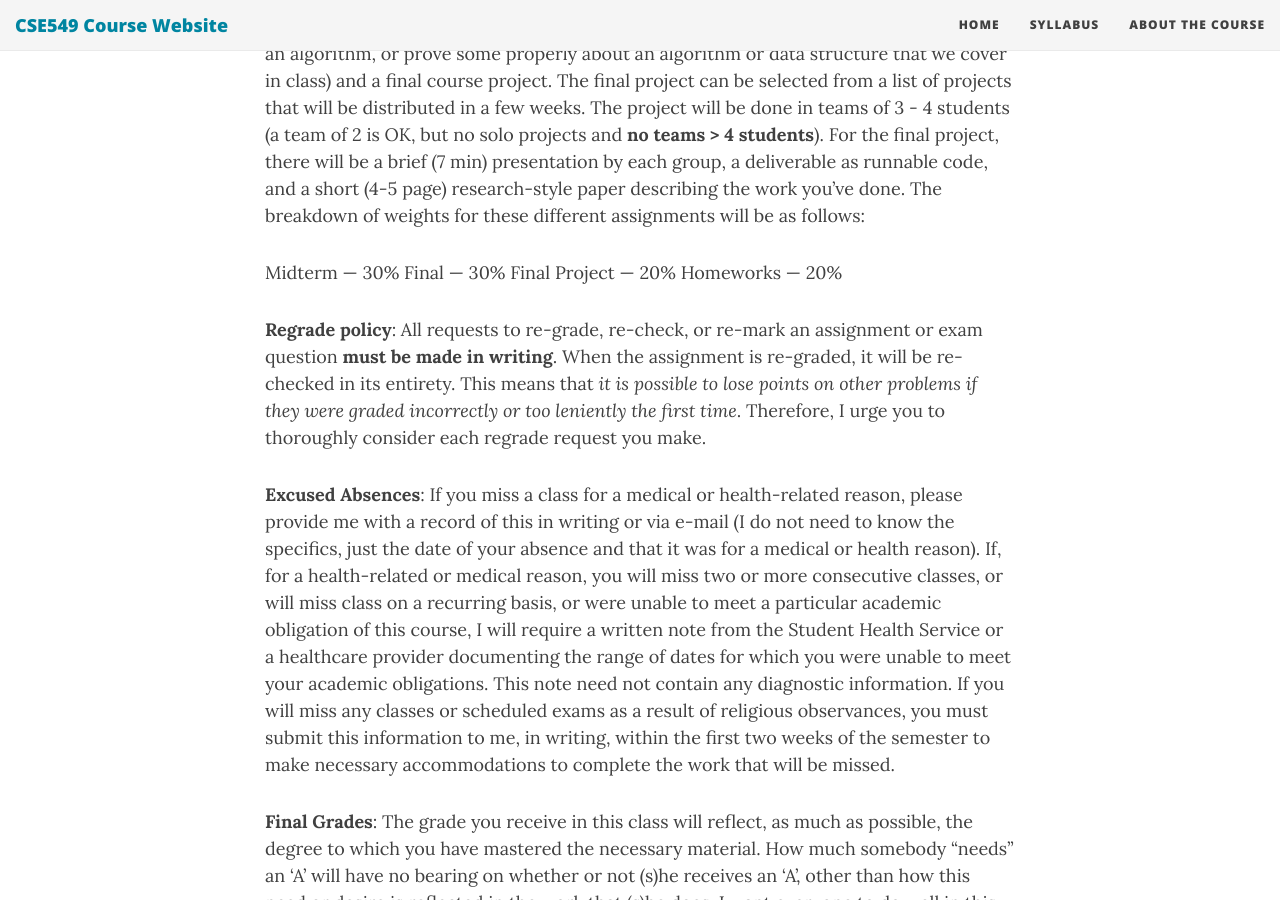
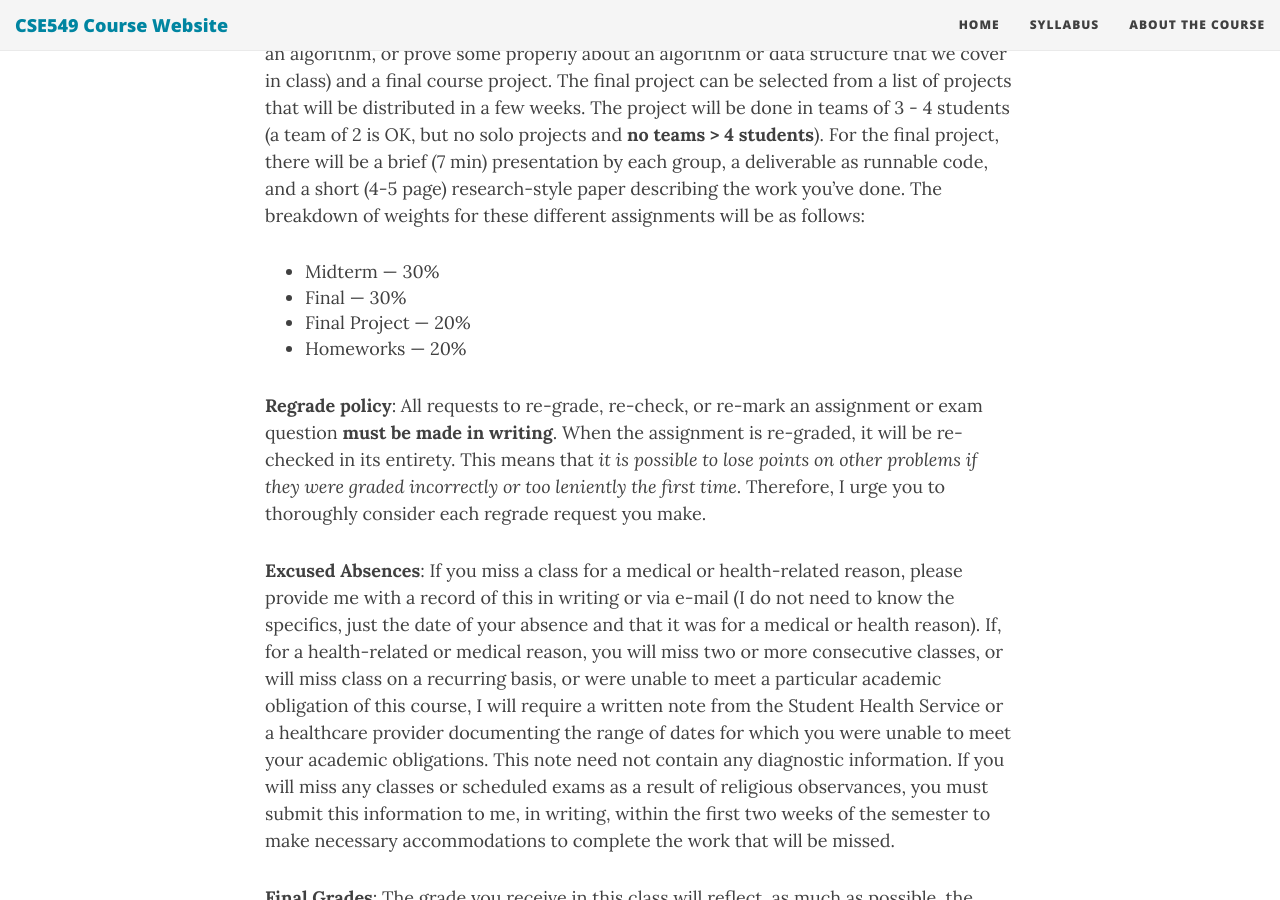
Before and after one commit to rob-p/CSE549F16, a Jekyll site: the page built from syllabus.md, in a window 1280 px wide and 900 px high, scrolled down 1964 px. Built offline with Jekyll 4.4.1, drawn with Linux system fonts in a browser that asks for light colours; nearby versions of some CDN libraries.

```diff
--- a/syllabus.md
+++ b/syllabus.md
@@ -38,10 +38,10 @@
 
 **Coursework and grading**: The coursework will consist of two exams, a midterm (whose tentative date is Tues, October 11) and a final (on the University-scheduled date). In addition there will be a few homework assignments (some small programming assignments, and one or two written homeworks that will require you to devise / explain an algorithm, or prove some properly about an algorithm or data structure that we cover in class) and a final course project. The final project can be selected from a list of projects that will be distributed in a few weeks. The project will be done in teams of 3 - 4 students (a team of 2 is OK, but no solo projects and **no teams > 4 students**). For the final project, there will be a brief (7 min) presentation by each group, a deliverable as runnable code, and a short (4-5 page) research-style paper describing the work you've done. The breakdown of weights for these different assignments will be as follows:
 
-Midterm — 30%
-Final — 30%
-Final Project — 20%
-Homeworks — 20%
+- Midterm — 30%
+- Final — 30%
+- Final Project — 20%
+- Homeworks — 20%
 
 **Regrade policy**: All requests to re-grade, re-check, or re-mark an assignment or exam question **must be made in writing**. When the assignment is re-graded, it will be re-checked in its entirety. This means that *it is possible to lose points on other problems if they were graded incorrectly or too leniently the first time*. Therefore, I urge you to thoroughly consider each regrade request you make.
 
```
